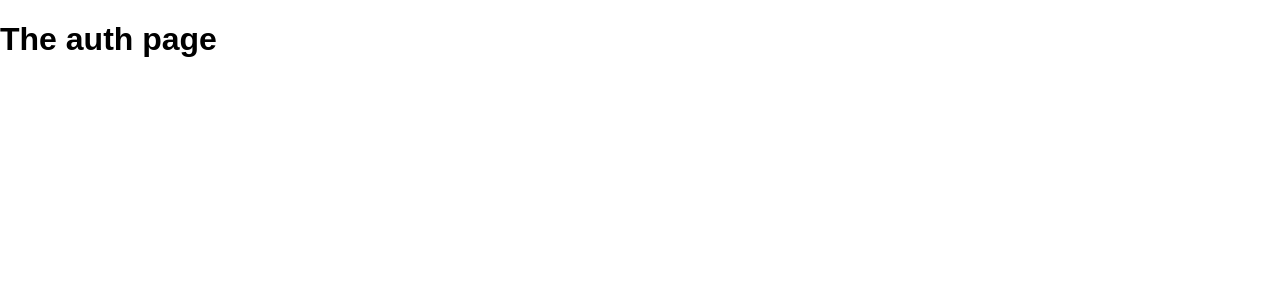
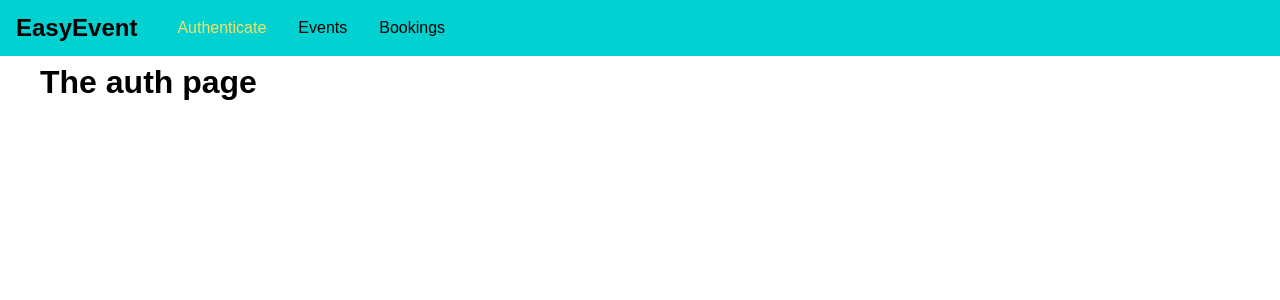
Before and after one commit to RoohiSingh-GH/Carnival, a React (Create React App) app in the folder frontend/: page /auth in a window 1280 px wide. Shown: the top 300 px of the page. Built offline with nearby package versions, Linux system fonts and the light colour scheme.

Commit message:
updated
updated

```diff
--- a/frontend/src/App.css
+++ b/frontend/src/App.css
@@ -0,0 +1,3 @@
+.main-content {
+  margin: 4rem 2.5rem;
+}
--- a/frontend/src/App.js
+++ b/frontend/src/App.js
@@ -4,18 +4,24 @@
 import AuthPage from "./pages/Auth";
 import BookingsPage from "./pages/Bookings";
 import EventsPage from "./pages/Events";
+import MainNavigation from "./components/Navigation/MainNavigation";
 
 import "./App.css";
 
 function App() {
   return (
     <BrowserRouter>
+      <React.Fragment>
+        <MainNavigation />
+        <main className="main-content">
           <Switch>
             <Redirect from="/" to="/auth" exact />
             <Route path="/auth" component={AuthPage} />
             <Route path="/events" component={EventsPage} />
             <Route path="/bookings" component={BookingsPage} />
           </Switch>
+        </main>
+      </React.Fragment>
     </BrowserRouter>
   );
 }
--- /dev/null
+++ b/frontend/src/components/Navigation/MainNavigation.css
@@ -0,0 +1,42 @@
+.main-navigation {
+  position: fixed;
+  left: 0;
+  top: 0;
+  width: 100%;
+  height: 3.5rem;
+  background: #01d1d1;
+  padding: 0 1rem;
+  display: flex;
+  align-items: center;
+}
+
+.main-navigation__logo h1 {
+  margin: 0;
+  font-size: 1.5rem;
+}
+
+.main-navigation__item {
+  margin-left: 1.5rem;
+}
+
+.main-navigation__item ul {
+  display: flex;
+  list-style: none;
+  padding: 0;
+  margin: 0;
+}
+
+.main-navigation__item li {
+  margin: 0 1rem;
+}
+
+.main-navigation__item a {
+  text-decoration: none;
+  color: #000;
+}
+
+.main-navigation__item a:hover,
+.main-navigation__item a:active,
+.main-navigation__item a.active {
+  color: #f8e264;
+}
--- /dev/null
+++ b/frontend/src/components/Navigation/MainNavigation.js
@@ -0,0 +1,27 @@
+import React from "react";
+import { NavLink } from "react-router-dom";
+
+import "./MainNavigation.css";
+
+const mainNavigation = (props) => (
+  <header className="main-navigation">
+    <div className="main-navigation__logo">
+      <h1>EasyEvent</h1>
+    </div>
+    <nav className="main-navigation__item">
+      <ul>
+        <li>
+          <NavLink to="/auth">Authenticate</NavLink>
+        </li>
+        <li>
+          <NavLink to="/events">Events</NavLink>
+        </li>
+        <li>
+          <NavLink to="/bookings">Bookings</NavLink>
+        </li>
+      </ul>
+    </nav>
+  </header>
+);
+
+export default mainNavigation;
```
Lines whose indentation alone changed are shown as unchanged.
